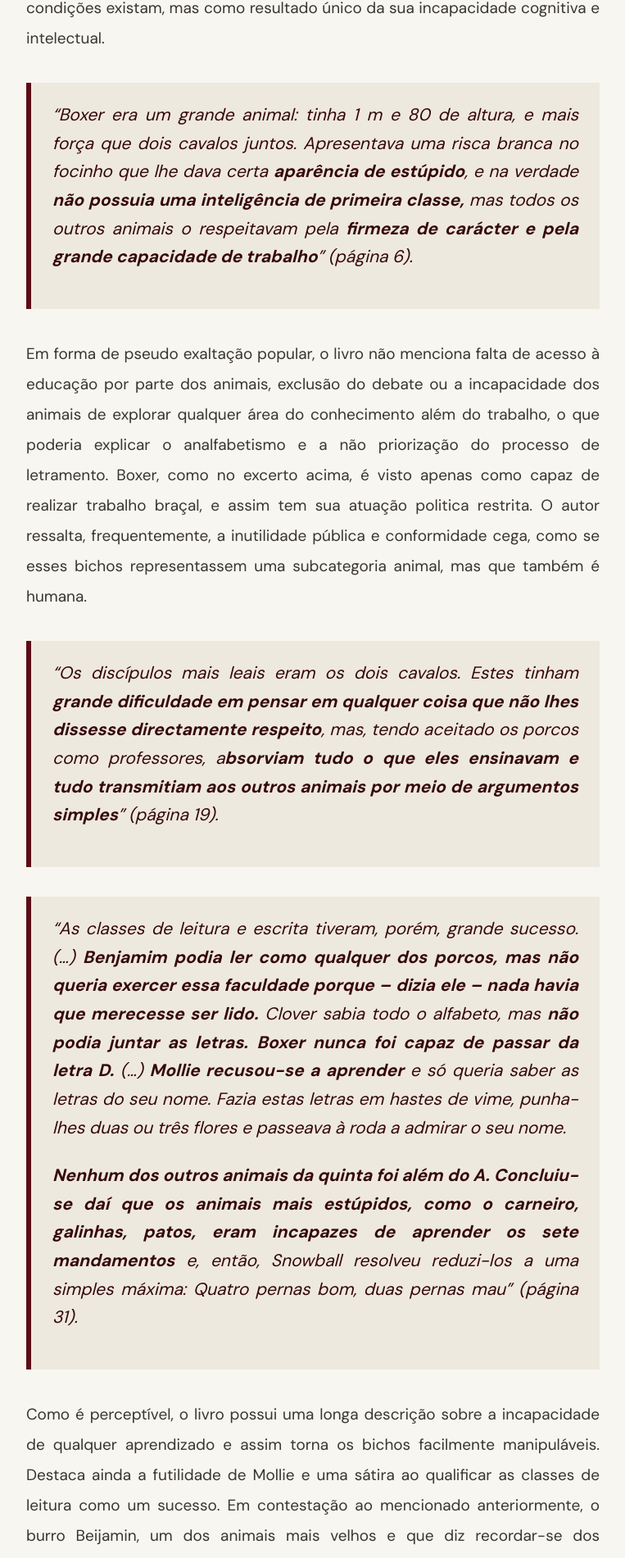
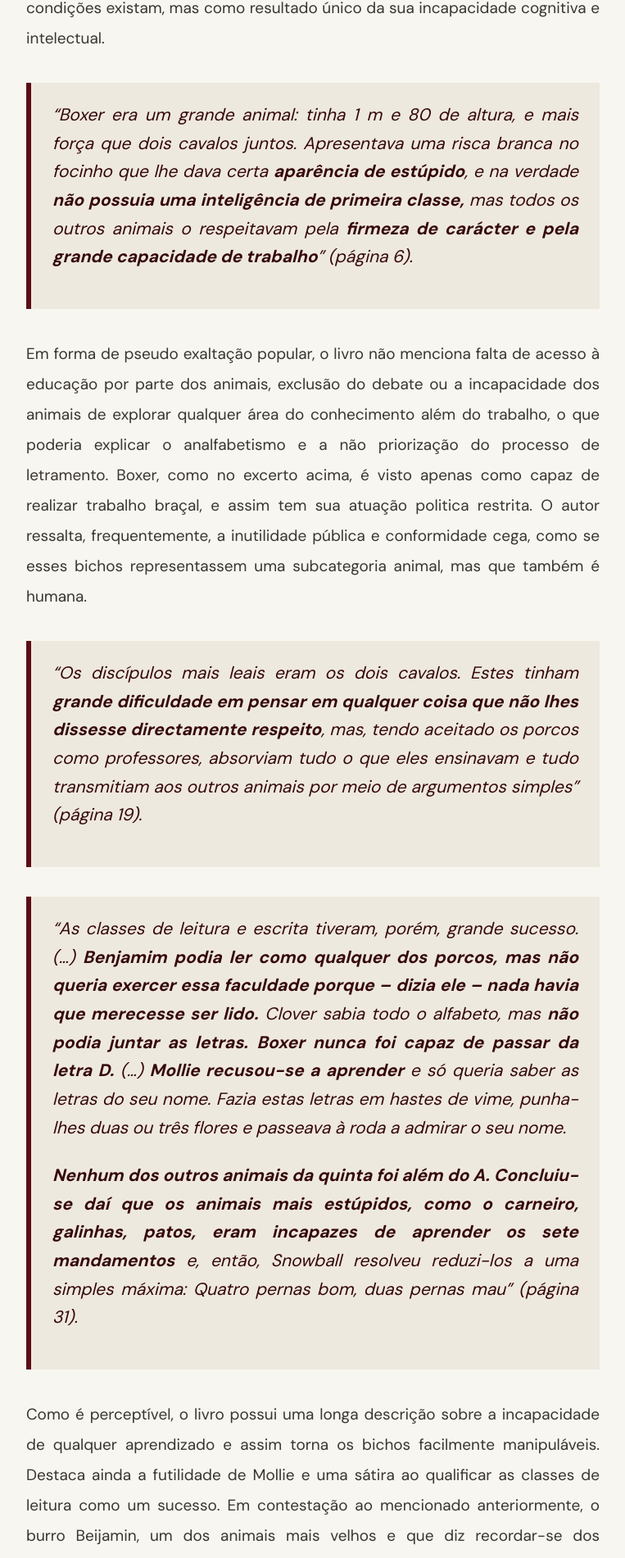
Before and after one commit to gmonteiropolli-design/Margens-da-Polis, a Jekyll site: the page built from _posts/2026-11-09-o-triunfo-dos-porcos-uma-discussao-sobre-autonomia-politica-e-intelectual.md, in a window 1280 px wide. Shown: the part 3983-5884 px from the top of the page at 82% size, without its empty margins (258-1021 px from the left). Built offline with Jekyll 4.4.1, drawn with Linux system fonts in a browser that asks for light colours; some web fonts are replaced.

```diff
--- a/_posts/2026-11-09-o-triunfo-dos-porcos-uma-discussao-sobre-autonomia-politica-e-intelectual.md
+++ b/_posts/2026-11-09-o-triunfo-dos-porcos-uma-discussao-sobre-autonomia-politica-e-intelectual.md
@@ -35,7 +35,7 @@ Inicialmente, a personificação da classe trabalhadora nos animais, acompanhada
 
 Em forma de pseudo exaltação popular, o livro não menciona falta de acesso à educação por parte dos animais, exclusão do debate ou a incapacidade dos animais de explorar qualquer área do conhecimento além do trabalho, o que poderia explicar o analfabetismo e a não priorização do processo de letramento. Boxer, como no excerto acima, é visto apenas como capaz de realizar trabalho braçal, e assim tem sua atuação politica restrita. O autor ressalta, frequentemente, a inutilidade pública e conformidade cega, como se esses bichos representassem uma subcategoria animal, mas que também é humana.
 
-> *“Os discípulos mais leais eram os dois cavalos. Estes tinham **grande dificuldade em pensar em qualquer coisa que não lhes dissesse directamente respeito**, mas, tendo aceitado os porcos como professores, a**bsorviam tudo o que eles ensinavam e tudo transmitiam aos outros animais por meio de argumentos simples**” (página 19).*
+> *“Os discípulos mais leais eram os dois cavalos. Estes tinham **grande dificuldade em pensar em qualquer coisa que não lhes dissesse directamente respeito**, mas, tendo aceitado os porcos como professores, a*bsorviam tudo o que eles ensinavam e tudo transmitiam aos outros animais por meio de argumentos simples*” (página 19).*
 
 > *“As classes de leitura e escrita tiveram, porém, grande sucesso. (…) **Benjamim podia ler como qualquer dos porcos, mas não queria exercer essa faculdade porque – dizia ele – nada havia que merecesse ser lido.** Clover sabia todo o alfabeto, mas **não podia juntar as letras.** **Boxer nunca foi capaz de passar da letra D.** (…) **Mollie recusou-se a aprender** e só queria saber as letras do seu nome. Fazia estas letras em hastes de vime, punha-lhes duas ou três flores e passeava à roda a admirar o seu nome.*
 >
```
